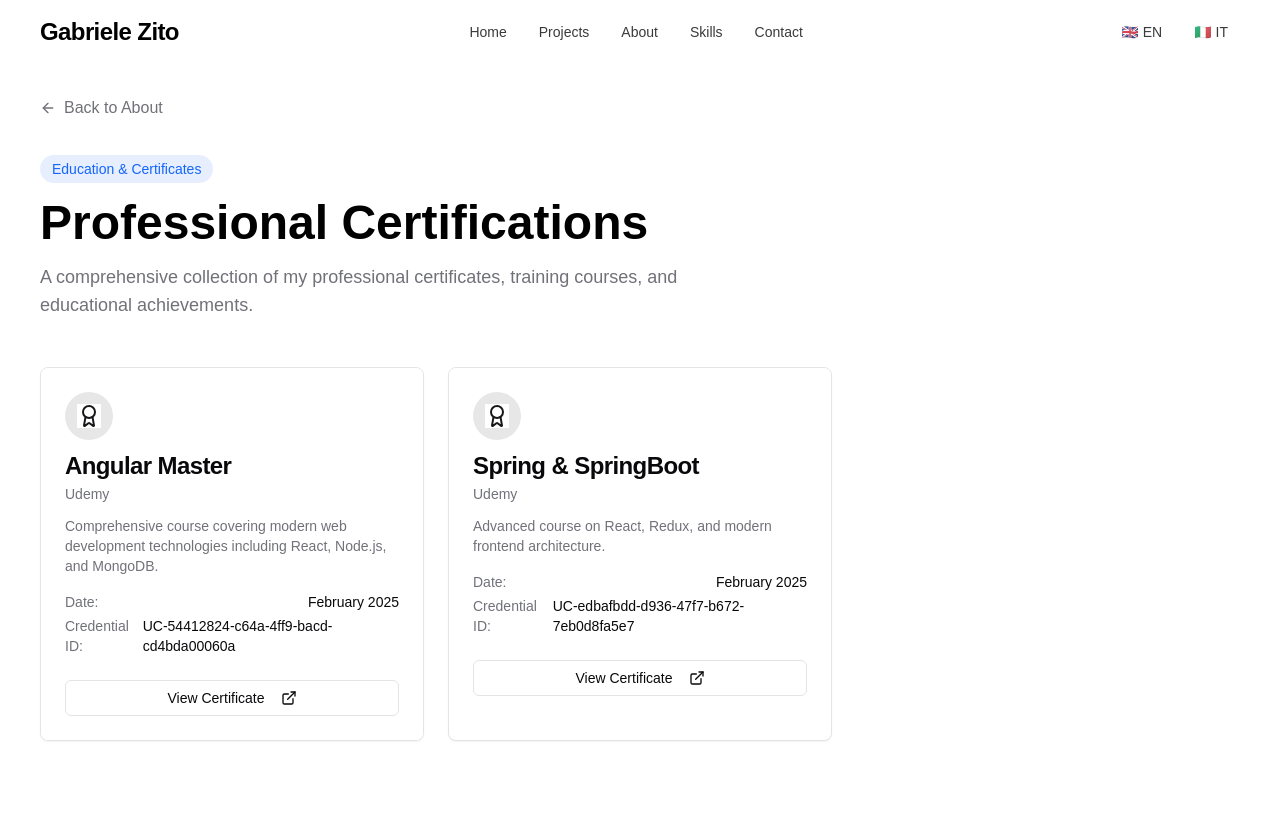
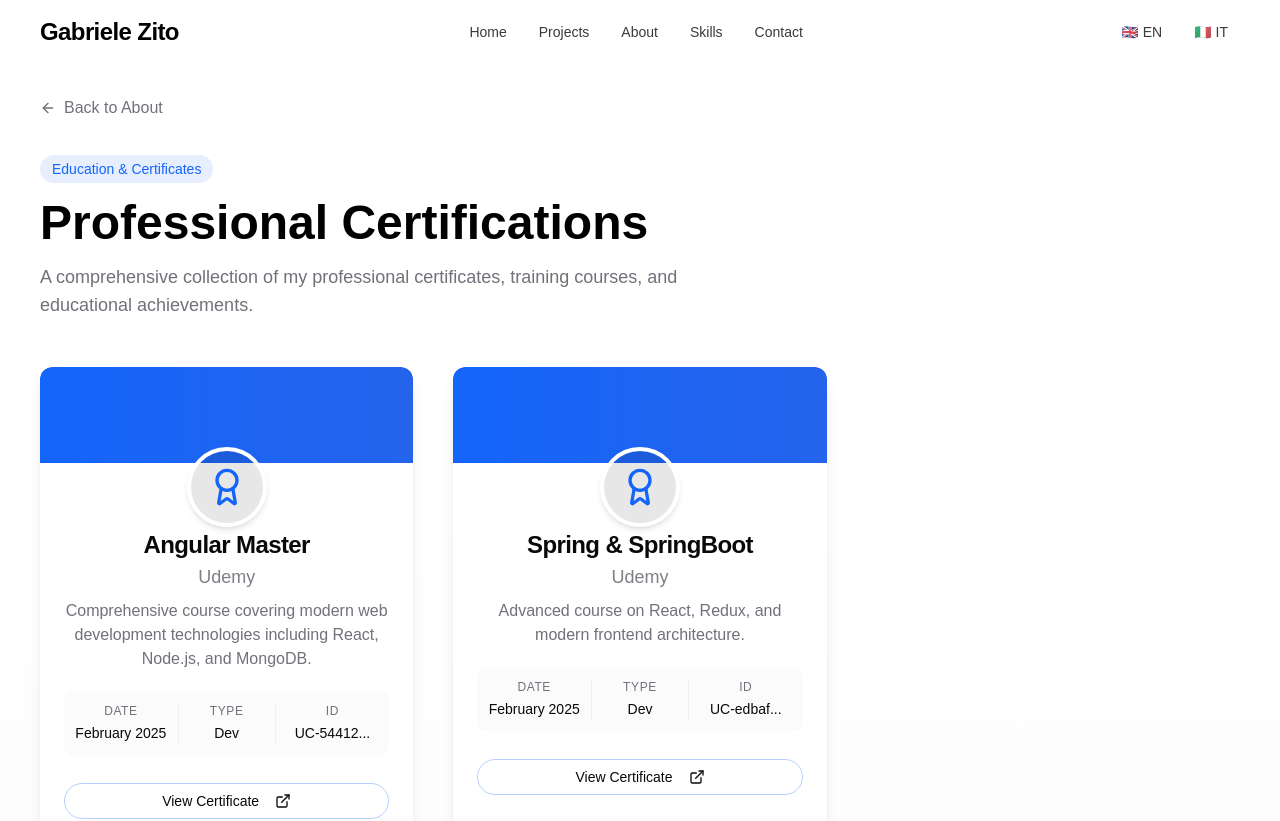
Before and after one commit to Dripgl/Portfolio, a React (Create React App) app: page /education in a window 1280 px wide. Shown: the top 821 px of the page. Built offline with nearby package versions, Linux system fonts and the light colour scheme.

Commit message:
new cards style

```diff
--- a/package.json
+++ b/package.json
@@ -11,6 +11,8 @@
     "@radix-ui/react-separator": "^1.1.2",
     "@radix-ui/react-tabs": "^1.1.3",
     "@radix-ui/react-toast": "^1.2.6",
+    "@react-three/drei": "^10.0.5",
+    "@react-three/fiber": "^9.1.0",
     "@tanstack/react-query-devtools": "^5.69.0",
     "@testing-library/dom": "^10.4.0",
     "@testing-library/jest-dom": "^6.6.3",
@@ -20,12 +22,14 @@
     "i18next": "^24.2.3",
     "i18next-browser-languagedetector": "^8.0.4",
     "lucide-react": "^0.483.0",
+    "motion": "^12.6.2",
     "react": "^19.0.0",
     "react-dom": "^19.0.0",
     "react-i18next": "^15.4.1",
     "react-router-dom": "^7.4.0",
     "react-scripts": "5.0.1",
     "tailwind-merge": "^3.0.2",
+    "three": "^0.174.0",
     "web-vitals": "^2.1.4"
   },
   "scripts": {
--- a/src/App.css
+++ b/src/App.css
@@ -1,42 +1,6 @@
-#root {
-  max-width: 1280px;
-  margin: 0 auto;
-  padding: 2rem;
-  text-align: center;
+html, body, #root {
+  height: 100%;
+  margin: 0;
+  padding: 0;
+  overflow: hidden;
 }
-
-.logo {
-  height: 6em;
-  padding: 1.5em;
-  will-change: filter;
-  transition: filter 300ms;
-}
-.logo:hover {
-  filter: drop-shadow(0 0 2em #646cffaa);
-}
-.logo.react:hover {
-  filter: drop-shadow(0 0 2em #61dafbaa);
-}
-
-@keyframes logo-spin {
-  from {
-    transform: rotate(0deg);
-  }
-  to {
-    transform: rotate(360deg);
-  }
-}
-
-@media (prefers-reduced-motion: no-preference) {
-  a:nth-of-type(2) .logo {
-    animation: logo-spin infinite 20s linear;
-  }
-}
-
-.card {
-  padding: 2em;
-}
-
-.read-the-docs {
-  color: #888;
-}
--- a/src/components/Hero.tsx
+++ b/src/components/Hero.tsx
@@ -1,6 +1,7 @@
 import React, { useEffect, useState } from 'react';
 import { ArrowRight } from 'lucide-react';
 import { Button } from './ui/button.tsx';
+import Parallax from '../animation/Parallax.tsx';
 
 const roles = [
   'Innovative Frontend Expert',
@@ -10,7 +11,7 @@ const roles = [
   'Modern Web Architect'
 ];
 
-function Hero(){
+function Hero() {
   const [currentRoleIndex, setCurrentRoleIndex] = useState(0);
   const [isVisible, setIsVisible] = useState(false);
 
@@ -29,6 +30,7 @@ function Hero(){
   }, []);
 
   return (
+    <Parallax>
       <section id="home" className="min-h-screen flex flex-col justify-center pt-20 px-6 md:px-10">
         <div className="max-w-7xl mx-auto w-full">
           <div className="space-y-8 md:space-y-10">
@@ -76,6 +78,8 @@ function Hero(){
           </div>
         </div>
       </section>
+    </Parallax>
+
   );
 };
 
--- a/src/components/ui/card.tsx
+++ b/src/components/ui/card.tsx
@@ -9,7 +9,7 @@ const Card = React.forwardRef<
   <div
     ref={ref}
     className={cn(
-      "rounded-lg border bg-card text-card-foreground shadow-sm",
+      "rounded-xl border bg-card text-card-foreground shadow-sm transition-all duration-500 hover:shadow-xl hover:-translate-y-1",
       className
     )}
     {...props}
@@ -23,7 +23,7 @@ const CardHeader = React.forwardRef<
 >(({ className, ...props }, ref) => (
   <div
     ref={ref}
-    className={cn("flex flex-col space-y-1.5 p-6", className)}
+    className={cn("flex flex-col space-y-1.5 p-6 relative", className)}
     {...props}
   />
 ))
@@ -36,7 +36,7 @@ const CardTitle = React.forwardRef<
   <h3
     ref={ref}
     className={cn(
-      "text-2xl font-semibold leading-none tracking-tight",
+      "text-2xl font-semibold leading-none tracking-tight transition-colors duration-300 ",
       className
     )}
     {...props}
@@ -70,10 +70,37 @@ const CardFooter = React.forwardRef<
 >(({ className, ...props }, ref) => (
   <div
     ref={ref}
-    className={cn("flex items-center p-6 pt-0", className)}
+    className={cn("flex items-center p-6 pt-0 z-10 relative", className)}
     {...props}
   />
 ))
 CardFooter.displayName = "CardFooter"
 
-export { Card, CardHeader, CardFooter, CardTitle, CardDescription, CardContent }
+const CardBanner = React.forwardRef<
+  HTMLDivElement,
+  React.HTMLAttributes<HTMLDivElement>
+>(({ className, ...props }, ref) => (
+  <div
+    ref={ref}
+    className={cn("h-24 w-full rounded-t-xl overflow-hidden", className)}
+    {...props}
+  />
+))
+CardBanner.displayName = "CardBanner"
+
+const CardAvatar = React.forwardRef<
+  HTMLDivElement,
+  React.HTMLAttributes<HTMLDivElement>
+>(({ className, ...props }, ref) => (
+  <div
+    ref={ref}
+    className={cn(
+      "w-20 h-20 rounded-full border-4 border-card bg-primary/10 flex items-center justify-center -mt-10 mx-auto relative z-10 overflow-hidden shadow-md transition-transform duration-300 group-hover:rotate-6",
+      className
+    )}
+    {...props}
+  />
+))
+CardAvatar.displayName = "CardAvatar"
+
+export { Card, CardHeader, CardFooter, CardTitle, CardDescription, CardContent, CardBanner, CardAvatar };
--- a/src/index.css
+++ b/src/index.css
@@ -69,7 +69,7 @@
 @layer base {
   * {
     border-color: hsl(var(--border));
-    background: hsl(var(--background));
+    background-color: transparent;
   }
 
   body {
@@ -124,6 +124,37 @@
   .link-underline {
     @apply relative after:absolute after:bottom-0 after:left-0 after:h-[2px] after:w-0 after:bg-accent after:transition-all after:duration-300 hover:after:w-full;
   }
+   /* New innovative card styles */
+   .innovative-card {
+    @apply relative overflow-hidden rounded-xl transition-all duration-500 ease-out;
+    box-shadow: 0 10px 40px -10px rgba(0, 0, 0, 0.1);
+  }
+
+  .innovative-card:hover {
+    box-shadow: 0 20px 60px -15px rgba(0, 0, 0, 0.2);
+    transform: translateY(-5px);
+  }
+
+  .card-banner {
+    @apply relative overflow-hidden;
+    height: 100px;
+  }
+
+  .card-avatar {
+    @apply relative mx-auto flex items-center justify-center;
+    margin-top: -40px;
+    width: 80px;
+    height: 80px;
+    border-radius: 50%;
+    border: 4px solid white;
+    background: rgba(var(--accent), 0.1);
+    z-index: 10;
+    transition: transform 0.3s ease;
+  }
+
+  .innovative-card:hover .card-avatar {
+    transform: rotate(10deg);
+  }
 }
 
 /* Add the Inter font */
--- a/src/pages/Education.tsx
+++ b/src/pages/Education.tsx
@@ -11,6 +11,8 @@ import {
   CardFooter,
   CardHeader,
   CardTitle,
+  CardBanner,
+  CardAvatar
 } from '../components/ui/card.tsx';
 
 
@@ -35,26 +37,6 @@ const certificates = [
     url: "https://udemy-certificate.s3.amazonaws.com/image/UC-edbafbdd-d936-47f7-b672-7eb0dd8fa5e7.jpg",
     description: "Advanced course on React, Redux, and modern frontend architecture."
   },
-    // {
-    //   id: 3,
-    //   name: "Data Science & Machine Learning",
-    //   issuer: "DataCamp",
-    //   date: "March 2023",
-    //   credentialId: "DC-345678912",
-    //   category: "data",
-    //   url: "https://www.datacamp.com/certificate/example",
-    //   description: "Comprehensive training on data analysis, visualization, and machine learning algorithms."
-    // },
-    // {
-    //   id: 4,
-    //   name: "Cloud Solutions Architecture",
-    //   issuer: "AWS Training",
-    //   date: "January 2023",
-    //   credentialId: "AWS-567890123",
-    //   category: "cloud",
-    //   url: "https://aws.training/certification/example",
-    //   description: "Professional certification for designing and implementing solutions on AWS cloud."
-    // }
 ];
 
 const Education = () => {
@@ -70,14 +52,13 @@ const certificates = [
   }, [filter]);
 
   useEffect(() => {
-      // Scroll to top when component mounts
     window.scrollTo(0, 0);
   }, []);
 
   return (
     <div className="min-h-screen flex flex-col">
 
-        <main className="flex-grow pt-24 pb-20 px-6 md:px-10">
+      <main className="flex-grow pt-24 pb-20 px-6 md:px-10 bg-gradient-to-b from-background via-background/95 to-secondary/20">
         <div className="max-w-7xl mx-auto">
           <div className="mb-8">
             <Link to="/#about" className="inline-flex items-center text-muted-foreground hover:text-foreground transition-colors">
@@ -86,36 +67,36 @@ const certificates = [
             </Link>
           </div>
 
-            <header className="mb-12">
+          <header className="mb-12 text-center md:text-left">
             <div className="inline-block rounded-full px-3 py-1 text-sm font-medium bg-accent/10 text-accent mb-4">
               Education & Certificates
             </div>
             <h1 className="text-4xl md:text-5xl font-display font-bold mb-4">
               Professional <span className="text-gradient">Certifications</span>
             </h1>
-              <p className="text-lg text-muted-foreground max-w-2xl">
+            <p className="text-lg text-muted-foreground max-w-2xl md:mx-0 mx-auto">
               A comprehensive collection of my professional certificates, training courses, and educational achievements.
             </p>
           </header>
 
           <Tabs defaultValue="all" className="mb-12">
-              {/* <TabsList>
+            {/* <TabsList className="mb-6 mx-auto w-full max-w-lg flex justify-between">
               <TabsTrigger value="all" onClick={() => setFilter("all")}>All Certificates</TabsTrigger>
               <TabsTrigger value="web" onClick={() => setFilter("web")}>Web Development</TabsTrigger>
               <TabsTrigger value="data" onClick={() => setFilter("data")}>Data Science</TabsTrigger>
               <TabsTrigger value="cloud" onClick={() => setFilter("cloud")}>Cloud Computing</TabsTrigger>
             </TabsList> */}
 
-              <TabsContent value="all" className="mt-6">
-                <div className="grid grid-cols-1 md:grid-cols-2 lg:grid-cols-3 gap-6">
+            <TabsContent value="all" className="mt-8">
+              <div className="grid grid-cols-1 md:grid-cols-2 lg:grid-cols-3 gap-10">
                 {filteredCerts.map(cert => (
-                    <CertificateCard key={cert.id} certificate={cert} />
+                  <InnovativeCertificateCard key={cert.id} certificate={cert} />
                 ))}
               </div>
             </TabsContent>
 
             <TabsContent value="web" className="mt-6">
-                <div className="grid grid-cols-1 md:grid-cols-2 lg:grid-cols-3 gap-6">
+              <div className="grid grid-cols-1 md:grid-cols-2 lg:grid-cols-3 gap-8">
                 {filteredCerts.filter(cert => cert.category === "web").map(cert => (
                   <CertificateCard key={cert.id} certificate={cert} />
                 ))}
@@ -123,7 +104,7 @@ const certificates = [
             </TabsContent>
 
             <TabsContent value="data" className="mt-6">
-                <div className="grid grid-cols-1 md:grid-cols-2 lg:grid-cols-3 gap-6">
+              <div className="grid grid-cols-1 md:grid-cols-2 lg:grid-cols-3 gap-8">
                 {filteredCerts.filter(cert => cert.category === "data").map(cert => (
                   <CertificateCard key={cert.id} certificate={cert} />
                 ))}
@@ -131,7 +112,7 @@ const certificates = [
             </TabsContent>
 
             <TabsContent value="cloud" className="mt-6">
-                <div className="grid grid-cols-1 md:grid-cols-2 lg:grid-cols-3 gap-6">
+              <div className="grid grid-cols-1 md:grid-cols-2 lg:grid-cols-3 gap-8">
                 {filteredCerts.filter(cert => cert.category === "cloud").map(cert => (
                   <CertificateCard key={cert.id} certificate={cert} />
                 ))}
@@ -145,22 +126,85 @@ const certificates = [
   );
 };
 
+const InnovativeCertificateCard = ({ certificate }) => {
+  const bannerColors = {
+    "web": "from-blue-500 to-indigo-600",
+    "data": "from-emerald-500 to-teal-600",
+    "cloud": "from-violet-500 to-purple-600"
+  };
+
+  return (
+    <Card className="group overflow-hidden transition-all duration-500 hover:shadow-[0_20px_60px_-15px_rgba(0,0,0,0.2)] border-0 shadow-lg">
+      <CardBanner className={`bg-gradient-to-r ${bannerColors[certificate.category] || "from-accent to-blue-600"}`}>
+        {/* Banner gradient background */}
+      </CardBanner>
+
+      <CardHeader className="text-center pb-2">
+        <CardAvatar>
+          <Award className="h-10 w-10 text-accent transition-all duration-500 group-hover:scale-110" />
+        </CardAvatar>
+        <CardTitle className="mt-3 group-hover:text-accent">{certificate.name}</CardTitle>
+        <CardDescription className="font-medium text-lg opacity-90">{certificate.issuer}</CardDescription>
+      </CardHeader>
+
+      <CardContent>
+        <p className="text-muted-foreground mb-5 text-center">
+          {certificate.description}
+        </p>
+
+        <div className="grid grid-cols-3 gap-2 text-center py-3 px-2 rounded-lg bg-muted/40 backdrop-blur-sm">
+          <div className="flex flex-col">
+            <span className="text-xs uppercase tracking-wider text-muted-foreground mb-1">Date</span>
+            <span className="font-medium text-sm">{certificate.date}</span>
+          </div>
+
+          <div className="flex flex-col border-x border-border/50">
+            <span className="text-xs uppercase tracking-wider text-muted-foreground mb-1">Type</span>
+            <span className="font-medium text-sm capitalize">{certificate.category}</span>
+          </div>
+
+          <div className="flex flex-col">
+            <span className="text-xs uppercase tracking-wider text-muted-foreground mb-1">ID</span>
+            <span className="font-medium text-sm truncate" title={certificate.credentialId}>
+              {certificate.credentialId.substring(0, 8)}...
+            </span>
+          </div>
+        </div>
+      </CardContent>
+
+      <CardFooter className="mt-1">
+        <Button variant="outline" size="sm" className="w-full rounded-full transition-all duration-300 group-hover:bg-accent group-hover:text-white border-accent/30" asChild>
+          <a
+            href={certificate.url}
+            target="_blank"
+            rel="noopener noreferrer"
+            className="inline-flex items-center justify-center"
+          >
+            View Certificate
+            <ExternalLink size={14} className="ml-2 transition-transform group-hover:translate-x-1" />
+          </a>
+        </Button>
+      </CardFooter>
+    </Card>
+  );
+};
+
 const CertificateCard = ({ certificate }) => {
   return (
-      <Card className="overflow-hidden transition-all hover:shadow-md">
-        <CardHeader className="pb-3">
-          <div className="w-12 h-12 rounded-full bg-primary/10 flex items-center justify-center mb-2">
-            <Award className="text-primary h-6 w-6" />
+    <Card className="overflow-hidden transition-all hover:shadow-lg hover:translate-y-[-5px] border-t-4 border-t-accent group">
+      <CardHeader className="pb-3 relative">
+        <div className="w-12 h-12 rounded-full bg-accent/10 flex items-center justify-center mb-2 transition-all group-hover:bg-accent/20">
+          <Award className="text-accent h-6 w-6" />
         </div>
-          <CardTitle>{certificate.name}</CardTitle>
-          <CardDescription>{certificate.issuer}</CardDescription>
+        <CardTitle className="text-xl transition-colors group-hover:text-accent">{certificate.name}</CardTitle>
+        <CardDescription className="font-medium">{certificate.issuer}</CardDescription>
       </CardHeader>
       <CardContent>
         <p className="text-sm text-muted-foreground mb-4">
           {certificate.description}
         </p>
-          <div className="text-sm text-muted-foreground">
-            <div className="flex justify-between mb-1">
+        <div className="text-sm text-muted-foreground space-y-2 p-3 rounded-md bg-secondary/50">
+          <div className="flex justify-between">
             <span>Date:</span>
             <span className="font-medium text-foreground">{certificate.date}</span>
           </div>
@@ -171,10 +215,10 @@ const certificates = [
         </div>
       </CardContent>
       <CardFooter>
-          <Button variant="outline" size="sm" className="w-full" asChild>
+        <Button variant="outline" size="sm" className="w-full group-hover:bg-accent group-hover:text-white transition-colors" asChild>
           <a href={certificate.url} target="_blank" rel="noopener noreferrer" className="inline-flex items-center justify-center">
             View Certificate
-              <ExternalLink size={14} className="ml-2" />
+            <ExternalLink size={14} className="ml-2 transition-transform group-hover:translate-x-1" />
           </a>
         </Button>
       </CardFooter>
```
Also changed, not shown: src/animation/Background.tsx (added, +39 -0 lines), src/animation/Parallax.tsx (added, +30 -0 lines), 1 other file (tests, documents, lock files or other folders). Lines whose indentation alone changed are shown as unchanged.
